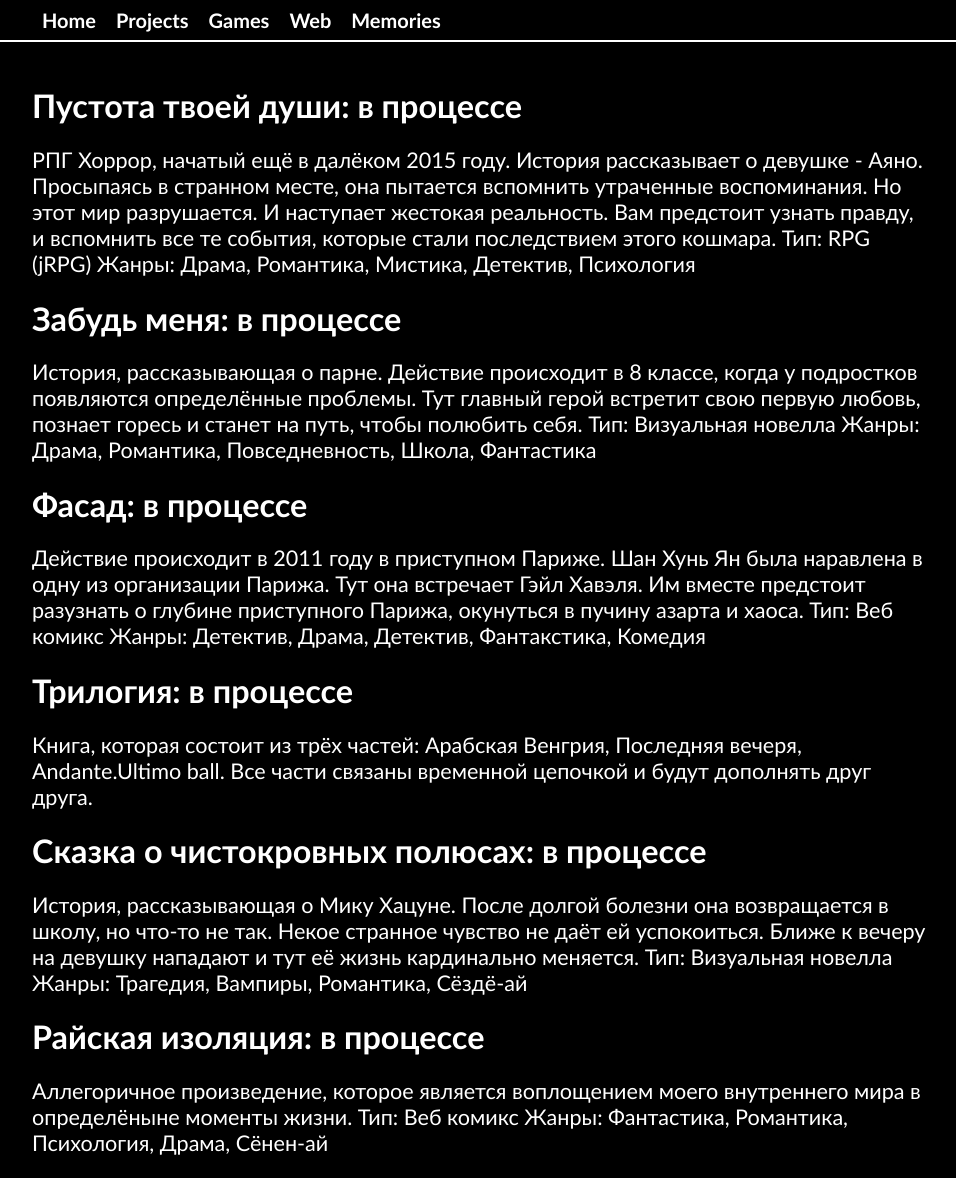
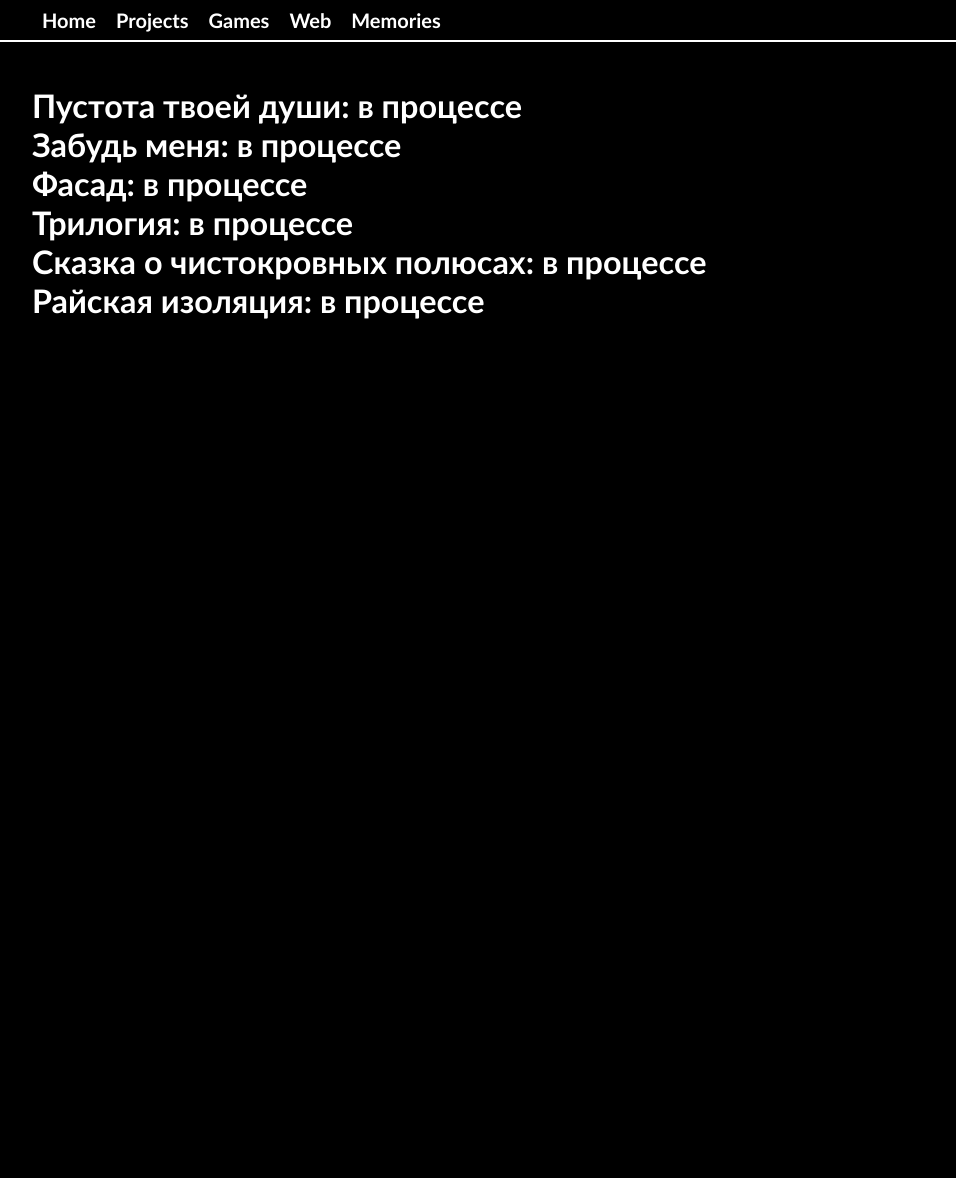
Before and after one commit to fickus2/fickus2.github.io, a Jekyll site: the page built from projects/index.html, in a window 1280 px wide and 1178 px high. Shown: the whole window, without its empty margins (160-1116 px from the left). Built offline with Jekyll 4.4.1, drawn with Linux system fonts in a browser that asks for light colours.

Commit message:
Update index.html

```diff
--- a/projects/index.html
+++ b/projects/index.html
@@ -4,25 +4,25 @@
 ---
 <div class="blurb">
     <h2 onclick="toggleVisibility('.texttobehidden')">Пустота твоей души: в процессе</h2>
-	<p class="texttobehidden">РПГ Хоррор, начатый ещё в далёком 2015 году. История рассказывает о девушке - Аяно. Просыпаясь в странном месте, она пытается вспомнить утраченные воспоминания. Но этот мир разрушается. И наступает жестокая реальность. Вам предстоит узнать правду, и вспомнить все те события, которые стали последствием этого кошмара.
+	<p class="texttobehidden" style="display: none;">РПГ Хоррор, начатый ещё в далёком 2015 году. История рассказывает о девушке - Аяно. Просыпаясь в странном месте, она пытается вспомнить утраченные воспоминания. Но этот мир разрушается. И наступает жестокая реальность. Вам предстоит узнать правду, и вспомнить все те события, которые стали последствием этого кошмара.
 	Тип: RPG (jRPG)
 	Жанры: Драма, Романтика, Мистика, Детектив, Психология </p>
 	<h2 onclick="toggleVisibility('.text')">Забудь меня: в процессе</h2>
-	<p class="text">История, рассказывающая о парне. Действие происходит в 8 классе, когда у подростков появляются определённые проблемы. Тут главный герой встретит свою первую любовь, познает горесь и станет на путь, чтобы полюбить себя.
+	<p class="text" style="display: none;">История, рассказывающая о парне. Действие происходит в 8 классе, когда у подростков появляются определённые проблемы. Тут главный герой встретит свою первую любовь, познает горесь и станет на путь, чтобы полюбить себя.
 	Тип: Визуальная новелла
 	Жанры: Драма, Романтика, Повседневность, Школа, Фантастика </p>
 	<h2 onclick="toggleVisibility('.tobehidden')">Фасад: в процессе</h2>
-	<p class="tobehidden">Действие происходит в 2011 году в приступном Париже. Шан Хунь Ян была наравлена в одну из организации Парижа. Тут она встречает Гэйл Хавэля. Им вместе предстоит разузнать о глубине приступного Парижа, окунуться в пучину азарта и хаоса.
+	<p class="tobehidden" style="display: none;">Действие происходит в 2011 году в приступном Париже. Шан Хунь Ян была наравлена в одну из организации Парижа. Тут она встречает Гэйл Хавэля. Им вместе предстоит разузнать о глубине приступного Парижа, окунуться в пучину азарта и хаоса.
 	Тип: Веб комикс
 	Жанры: Детектив, Драма, Детектив, Фантакстика, Комедия</p>
 	<h2 onclick="toggleVisibility('.behidden')">Трилогия: в процессе</h2>
-	<p class="behidden">Книга, которая состоит из трёх частей: Арабская Венгрия, Последняя вечеря, Andante.Ultimo ball. Все части связаны временной цепочкой и будут дополнять друг друга.</p>
+	<p class="behidden" style="display: none;">Книга, которая состоит из трёх частей: Арабская Венгрия, Последняя вечеря, Andante.Ultimo ball. Все части связаны временной цепочкой и будут дополнять друг друга.</p>
 	<h2 onclick="toggleVisibility('.textto')">Сказка о чистокровных полюсах: в процессе</h2>
-	<p class="textto">История, рассказывающая о Мику Хацуне. После долгой болезни она возвращается в школу, но что-то не так. Некое странное чувство не даёт ей успокоиться. Ближе к вечеру на девушку нападают и тут её жизнь кардинально меняется.
+	<p class="textto" style="display: none;">История, рассказывающая о Мику Хацуне. После долгой болезни она возвращается в школу, но что-то не так. Некое странное чувство не даёт ей успокоиться. Ближе к вечеру на девушку нападают и тут её жизнь кардинально меняется.
 	Тип: Визуальная новелла
 	Жанры: Трагедия, Вампиры, Романтика, Сёздё-ай</p>
 	<h2 onclick="toggleVisibility('.hidden')">Райская изоляция: в процессе</h2>
-	<p class="hidden">Аллегоричное произведение, которое является воплощением моего внутреннего мира в определёныне моменты жизни.
+	<p class="hidden" style="display: none;">Аллегоричное произведение, которое является воплощением моего внутреннего мира в определёныне моменты жизни.
 	Тип: Веб комикс
 	Жанры: Фантастика, Романтика, Психология, Драма, Сёнен-ай</p>
 </div>
```
Lines whose indentation alone changed are shown as unchanged.
